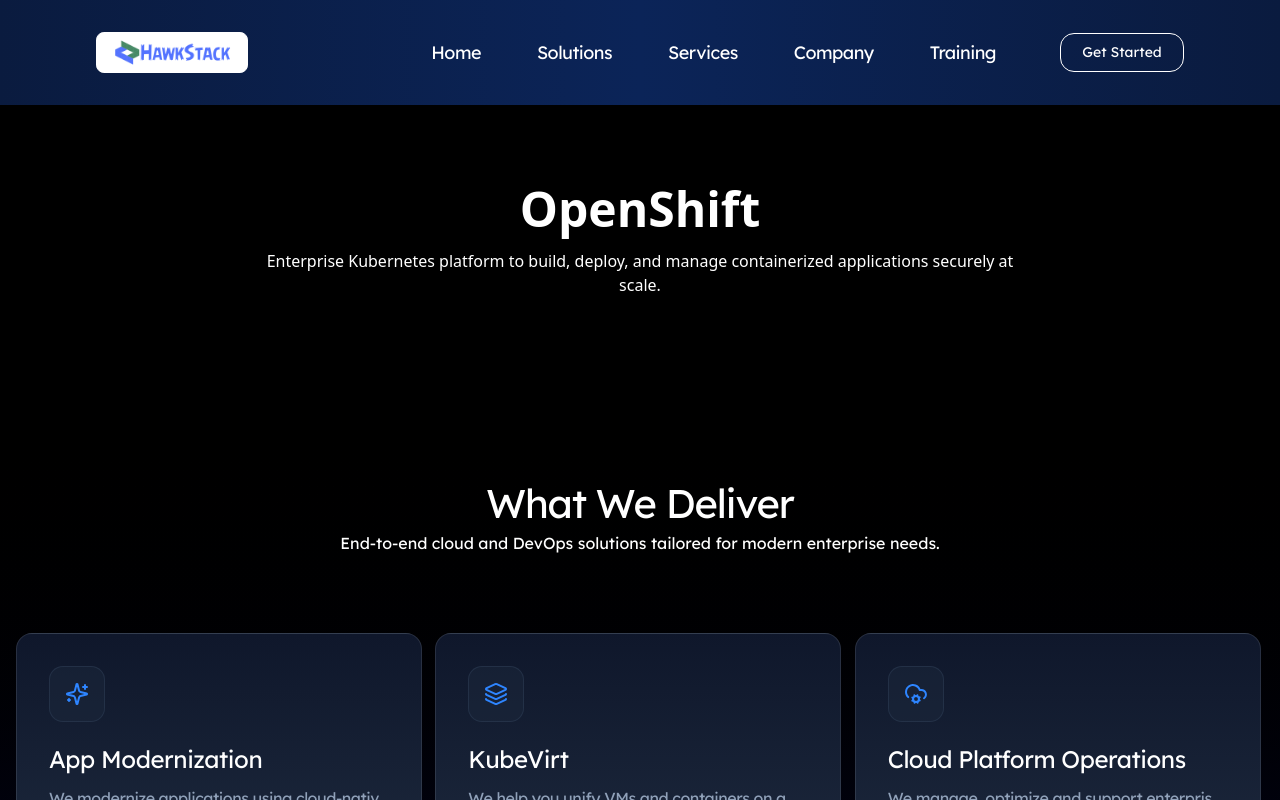
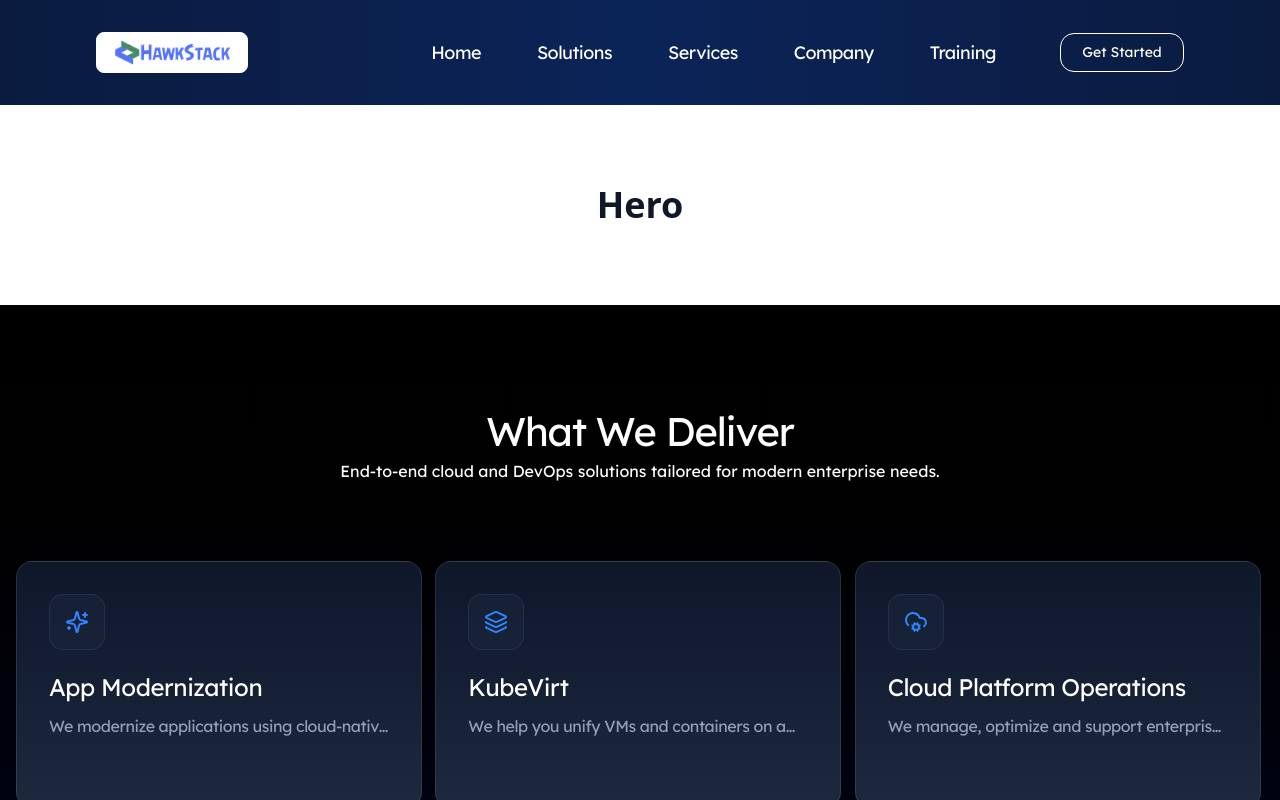
Before and after one commit to hawkstack/consulting-web, a Next.js app: page /openshift in a window 1280 px wide. Shown: the top 800 px of the page. Built offline with nearby package versions, Linux system fonts and the light colour scheme.

Commit message:
refactor: openshift page and components

```diff
--- a/app/openshift/openshift/Herosection.tsx
+++ /dev/null
@@ -1,11 +0,0 @@
-export default function Herosection() {
-  return (
-    <section className="bg-black text-white py-20 text-center">
-      <h1 className="text-5xl font-bold">OpenShift</h1>
-      <p className="mt-4 max-w-3xl mx-auto">
-        Enterprise Kubernetes platform to build, deploy,
-        and manage containerized applications securely at scale.
-      </p>
-    </section>
-  );
-}
--- a/app/openshift/page.tsx
+++ b/app/openshift/page.tsx
@@ -1,5 +1,5 @@
 import WhatWeDeliver from "@/components/home/WhatWeDeliver";
-import HeroSection from "../openshift/openshift/Herosection";
+import HeroSection from "@/components/openshift/HeroSection";
 
 export default function OpenShiftPage() {
   return (
--- /dev/null
+++ b/components/openshift/HeroSection.tsx
@@ -0,0 +1,9 @@
+export default function HeroSection() {
+  return (
+    <section className="py-20 bg-white text-center">
+      <h1 className="text-4xl font-bold text-gray-900">
+        Hero
+      </h1>
+    </section>
+  );
+}
```
Also changed, not shown: components/openshift/WhatWeDeliver.tsx (renamed from app/openshift/openshift/WhatWeDeliver.tsx), components/openshift/WhatYouReceive.tsx (renamed from app/openshift/openshift/WhatYouReceive.tsx), components/openshift/YourInfrastructure.tsx (renamed from app/openshift/openshift/YourInfrastructure.tsx).
